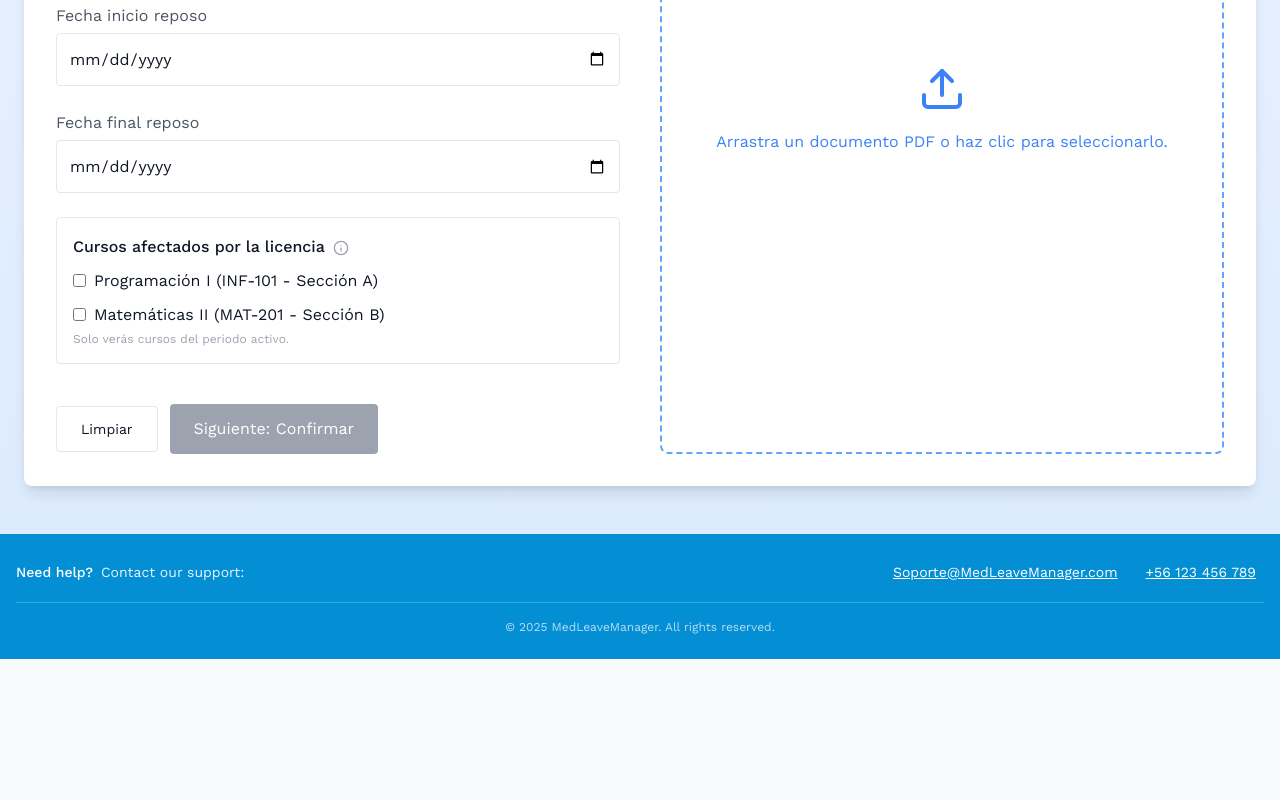
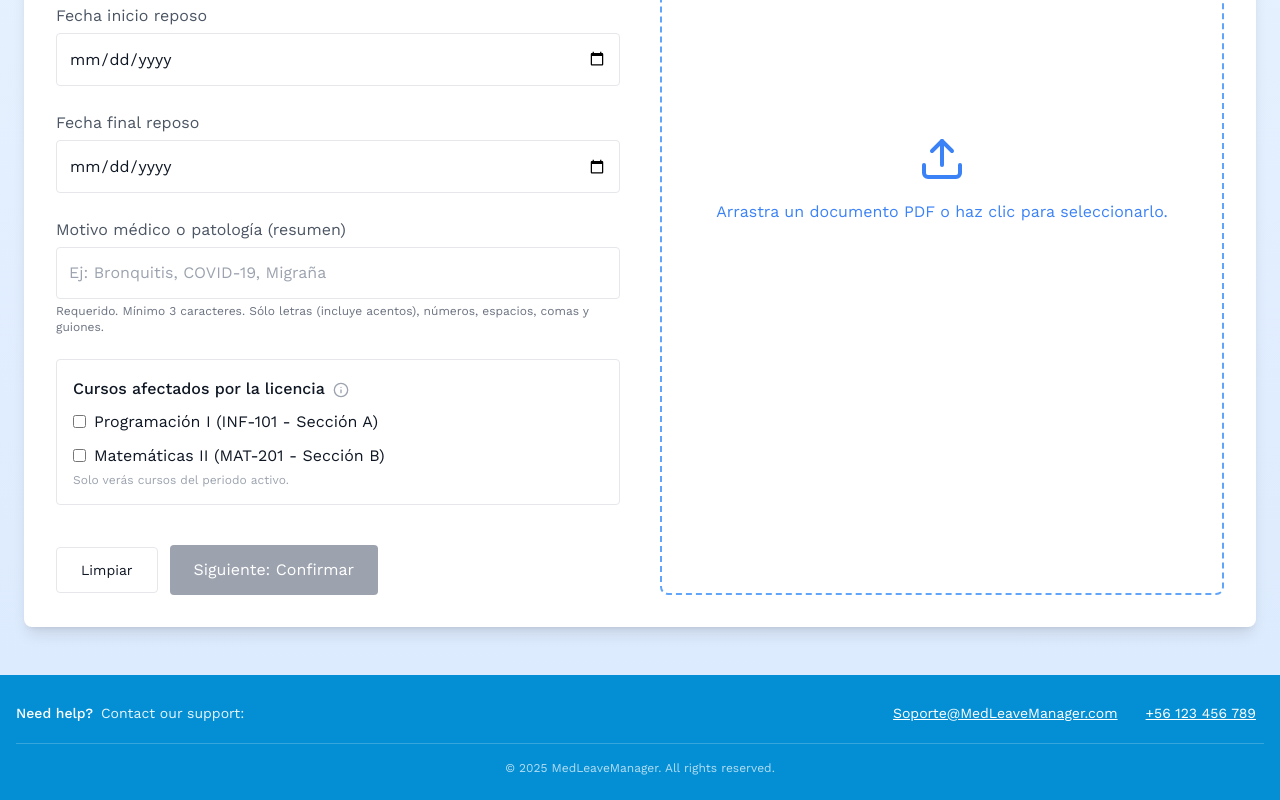
Before and after one commit to AlanCofre/Licencias_Gestion, a React (Vite) app in the folder frontend/: page /generar-revision in a window 1280 px wide. Shown: the part 723-1523 px from the top of the page. Before the commit the page ends 1382 px from the top, so only its background shows below. Built offline with nearby package versions, Linux system fonts and the light colour scheme.

Commit message:
Agregar campo "motivo licencia" a creacion de licencias
Se agregó el campo.

```diff
--- a/frontend/src/pages/GenerarRevision.jsx
+++ b/frontend/src/pages/GenerarRevision.jsx
@@ -11,6 +11,7 @@ export default function GenerarRevision() {
     fechaEmision: "",
     fechaInicioReposo: "",
     fechaFinalReposo: "",
+    motivoMedico: "", // <-- NUEVO
   };
 
   const [formData, setFormData] = useState(initialForm);
@@ -22,6 +23,9 @@ export default function GenerarRevision() {
   const [errorCursos, setErrorCursos] = useState(false);
   const cursosSelectorRef = useRef(null);
 
+  // Validación motivo (tocado para mostrar errores)
+  const [motivoTouched, setMotivoTouched] = useState(false);
+
   // Step: form | preview
   const [step, setStep] = useState("form");
   const [sending, setSending] = useState(false);
@@ -32,12 +36,25 @@ export default function GenerarRevision() {
     { codigo: "MAT-201", nombre: "Matemáticas II", seccion: "B" },
   ];
 
+  // --- Helpers de validación ---
+  const regexMotivo = /^[\p{L}\p{N}\s,-]{3,}$/u; // letras (con acentos), números, espacio, coma, guion; 3+ chars
+  const isMotivoValid = (str) => regexMotivo.test((str || "").trim());
+
   // Manejo de inputs
   const handleChange = (e) => {
     const { name, value } = e.target;
+
     if (name === "folio" && !/^\d*$/.test(value)) {
       return;
     }
+    // Para el motivo, solo filtramos hard-fails en tiempo real (opcional)
+    if (name === "motivoMedico") {
+      // Permitimos escribir libremente pero guardamos tal cual;
+      // La validación final la hace isMotivoValid
+      setFormData((prev) => ({ ...prev, [name]: value }));
+      return;
+    }
+
     setFormData((prev) => ({ ...prev, [name]: value }));
   };
 
@@ -71,6 +88,7 @@ export default function GenerarRevision() {
     formData.fechaEmision.trim() !== "" &&
     formData.fechaInicioReposo.trim() !== "" &&
     formData.fechaFinalReposo.trim() !== "" &&
+    isMotivoValid(formData.motivoMedico) && // <-- incluir motivo
     file !== null &&
     selectedCursos.length > 0;
 
@@ -78,6 +96,10 @@ export default function GenerarRevision() {
   const sendData = async ({ form = formData, cursos = selectedCursos, archivo = file } = {}) => {
     if (!form || !archivo || cursos.length === 0) {
       throw new Error("Faltan datos obligatorios para el envío.");
+    }
+    // Validación extra de FE por seguridad
+    if (!isMotivoValid(form.motivoMedico)) {
+      throw new Error("El motivo médico no es válido (mín. 3 caracteres; sin caracteres especiales).");
     }
 
     setSending(true);
@@ -89,6 +111,7 @@ export default function GenerarRevision() {
       fd.append("fecha_inicio", form.fechaInicioReposo);
       fd.append("fecha_fin", form.fechaFinalReposo);
       fd.append("cursos", JSON.stringify(cursos));
+      fd.append("motivo_medico", form.motivoMedico.trim()); // <-- NUEVO: se envía al BE
 
       const token =
         localStorage.getItem("token") ||
@@ -117,13 +140,13 @@ export default function GenerarRevision() {
       setFile(null);
       setSelectedCursos([]);
       setErrorCursos(false);
+      setMotivoTouched(false);
       setStep("form");
       return { ok: true };
     } catch (err) {
       console.error("Error enviando licencia:", err);
       throw err;
     } finally {
-      // Mantener spinner breve para UX
       setTimeout(() => setSending(false), 600);
     }
   };
@@ -137,6 +160,13 @@ export default function GenerarRevision() {
       return;
     }
     if (!isFormValid) {
+      // Ayuda específica si el motivo no es válido
+      if (!isMotivoValid(formData.motivoMedico)) {
+        alert(
+          "Motivo médico inválido. Debe tener al menos 3 caracteres y solo letras (incluye acentos), números, espacios, comas y guiones."
+        );
+        return;
+      }
       alert("Completa todos los campos obligatorios antes de continuar.");
       return;
     }
@@ -209,6 +239,36 @@ export default function GenerarRevision() {
                 />
               </div>
 
+              {/* NUEVO: Motivo médico */}
+              <div>
+                <label className="block text-gray-600 mb-1">
+                  Motivo médico o patología (resumen)
+                </label>
+                <input
+                  type="text"
+                  name="motivoMedico"
+                  value={formData.motivoMedico}
+                  onChange={handleChange}
+                  onBlur={() => setMotivoTouched(true)}
+                  placeholder="Ej: Bronquitis, COVID-19, Migraña"
+                  aria-invalid={motivoTouched && !isMotivoValid(formData.motivoMedico)}
+                  aria-describedby="motivoHelp motivoError"
+                  className={`w-full p-3 border rounded focus:outline-none focus:ring-2 ${
+                    motivoTouched && !isMotivoValid(formData.motivoMedico)
+                      ? "border-red-500 focus:ring-red-400"
+                      : "focus:ring-blue-400"
+                  }`}
+                />
+                <div id="motivoHelp" className="text-xs text-gray-500 mt-1">
+                  Requerido. Mínimo 3 caracteres. Sólo letras (incluye acentos), números, espacios, comas y guiones.
+                </div>
+                {motivoTouched && !isMotivoValid(formData.motivoMedico) && (
+                  <div id="motivoError" className="mt-1 text-red-600 text-sm" role="alert">
+                    El motivo no es válido. Revisa el formato.
+                  </div>
+                )}
+              </div>
+
               {/* Selector de cursos */}
               <div
                 ref={cursosSelectorRef}
@@ -274,6 +334,7 @@ export default function GenerarRevision() {
                     setFile(null);
                     setSelectedCursos([]);
                     setErrorCursos(false);
+                    setMotivoTouched(false);
                   }}
                   className="px-6 py-3 rounded border text-sm"
                 >
@@ -323,9 +384,7 @@ export default function GenerarRevision() {
               selectedCursos={selectedCursos}
               file={file}
               onEdit={(section) => {
-                // Volver a la sección correspondiente en el formulario
                 setStep("form");
-                // opcional: focus en cursos o file; aquí solo se vuelve al form
                 if (section === "cursos") {
                   setTimeout(() => cursosSelectorRef.current?.scrollIntoView({ behavior: "smooth", block: "center" }), 100);
                 }
```
